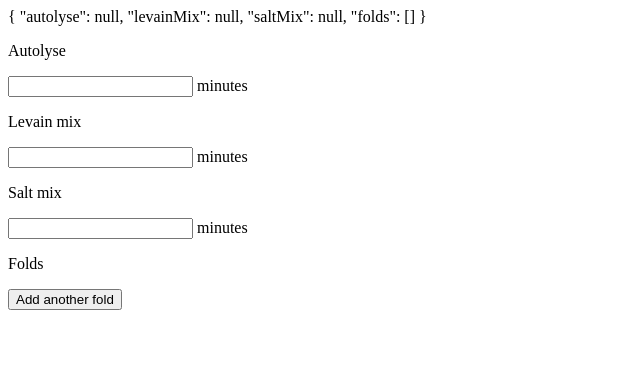
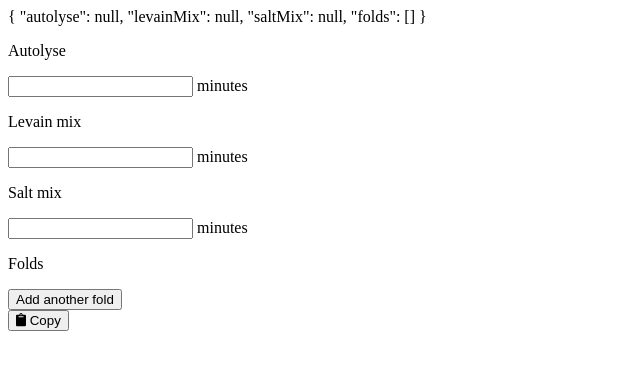
Before and after one commit to dihuynh/sourdough-tracker, an Angular app: page / in a window 1280 px wide. Shown: the top 370 px of the page, without its empty margins (0-640 px from the left). Built offline with nearby package versions, Linux system fonts and the light colour scheme; what ngx-countdown would draw is missing.

Commit message:
Add copy recipe functionality

```diff
--- a/package.json
+++ b/package.json
@@ -12,6 +12,7 @@
   "private": true,
   "dependencies": {
     "@angular/animations": "~9.1.0",
+    "@angular/cdk": "9.2.0",
     "@angular/common": "~9.1.0",
     "@angular/compiler": "~9.1.0",
     "@angular/core": "~9.1.0",
@@ -19,6 +20,9 @@
     "@angular/platform-browser": "~9.1.0",
     "@angular/platform-browser-dynamic": "~9.1.0",
     "@angular/router": "~9.1.0",
+    "@fortawesome/angular-fontawesome": "^0.6.1",
+    "@fortawesome/fontawesome-svg-core": "^1.2.28",
+    "@fortawesome/free-solid-svg-icons": "^5.13.0",
     "ngx-countdown": "9.0.0",
     "rxjs": "~6.5.4",
     "tslib": "^1.10.0",
--- /dev/null
+++ b/src/app/copy-to-clipboard/copy-to-clipboard.component.html
@@ -0,0 +1,15 @@
+<button
+  type="button"
+  class="sky-btn sky-btn-default"
+  (click)="copyToClipboard()"
+  attr.title="Copy">
+  <i  class="fa fa-clipboard"></i>
+  <fa-icon *ngIf="!buttonActive" aria-hidden="true" [icon]="faClipboard"></fa-icon>
+  <fa-icon *ngIf="buttonActive" aria-hidden="true" [icon]="faCheck"></fa-icon>
+  <span *ngIf="!buttonActive || (buttonActive && !buttonClickedText)">
+    {{ buttonText }}
+  </span>
+  <span *ngIf="buttonActive && buttonClickedText">
+    {{ buttonClickedText }}
+  </span>
+</button>
--- /dev/null
+++ b/src/app/copy-to-clipboard/copy-to-clipboard.component.ts
@@ -0,0 +1,36 @@
+import { Clipboard } from '@angular/cdk/clipboard';
+import { Component, Input } from '@angular/core';
+import { faClipboard, faCheck } from '@fortawesome/free-solid-svg-icons';
+
+@Component({
+  // tslint:disable-next-line:component-selector
+  selector: 'copy-to-clipboard',
+  templateUrl: './copy-to-clipboard.component.html',
+  styleUrls: ['./copy-to-clipboard.component.sass']
+})
+export class CopyToClipboardComponent {
+  faClipboard = faClipboard;
+  faCheck = faCheck;
+
+  @Input()
+  public value: string;
+
+  @Input()
+  public buttonText: string;
+
+  @Input()
+  public buttonClickedText: string;
+
+  public buttonActive = false;
+
+  constructor(private clipboard: Clipboard) {
+  }
+
+  public copyToClipboard() {
+    console.log('in method', this.buttonActive);
+    this.buttonActive = true;
+    this.clipboard.copy(this.value);
+    // this.buttonActive = false;
+    console.log('in method', this.buttonActive);
+  }
+}
--- a/src/app/tracker/tracker.component.html
+++ b/src/app/tracker/tracker.component.html
@@ -17,4 +17,10 @@
     </div>
     <button (click)="addFold()">Add another fold</button>
   </div>
+
+  <copy-to-clipboard
+    [value]="recipe"
+    [buttonClickedText]="buttonClickedText"
+    [buttonText]="buttonText"
+  ></copy-to-clipboard>
 </div>
--- a/src/app/tracker/tracker.component.ts
+++ b/src/app/tracker/tracker.component.ts
@@ -1,6 +1,6 @@
 import { Component, OnInit, ViewChild } from '@angular/core';
 import { FormArray, FormBuilder, FormControl, FormGroup } from '@angular/forms';
-import { CountdownComponent, CountdownConfig, CountdownEvent } from 'ngx-countdown';
+import { CountdownComponent } from 'ngx-countdown';
 
 @Component({
   selector: 'app-tracker',
@@ -14,8 +14,11 @@ export class TrackerComponent implements OnInit {
   private countdown: CountdownComponent;
 
   public formGroup: FormGroup;
+  public buttonClickedText = 'Copied!';
+  public buttonText = 'Copy';
 
-  constructor(private fb: FormBuilder) { }
+  constructor(private fb: FormBuilder) {
+  }
 
   ngOnInit(): void {
     this.formGroup = this.fb.group({
@@ -34,4 +37,8 @@ export class TrackerComponent implements OnInit {
     const foldIndex = this.folds.controls.length;
     this.folds.insert(foldIndex, new FormControl(this.DEFAULT_FOLD_TIME, []));
   }
+
+  public get recipe(): string {
+    return JSON.stringify(this.formGroup.value);
+  }
 }
```
Also changed, not shown: src/app/app.module.ts (+12 -6 lines), src/app/copy-to-clipboard/copy-to-clipboard.component.sass (added), 2 other files (tests, documents, lock files or other folders).
